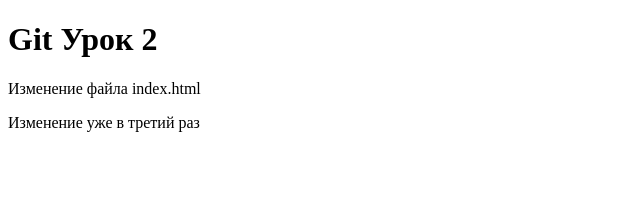
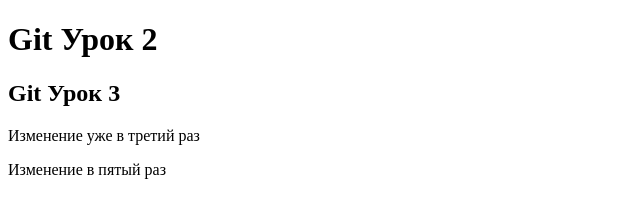
Before and after one commit to SeregaKom/SimpleGit, a plain HTML site: page index.html in a window 1280 px wide. Shown: the whole page, without its empty margins (0-640 px from the left). Drawn offline with Linux system fonts and the light colour scheme.

Commit message:
five commit

```diff
--- a/index.html
+++ b/index.html
@@ -6,7 +6,8 @@
 </head>
 <body>
     <h1>Git Урок 2</h1>
-    <p>Изменение файла index.html</p>
+    <h2>Git Урок 3</h2>
     <p>Изменение уже в третий раз</p>
+    <p>Изменение в пятый раз</p>
 </body>
 </html>
```
